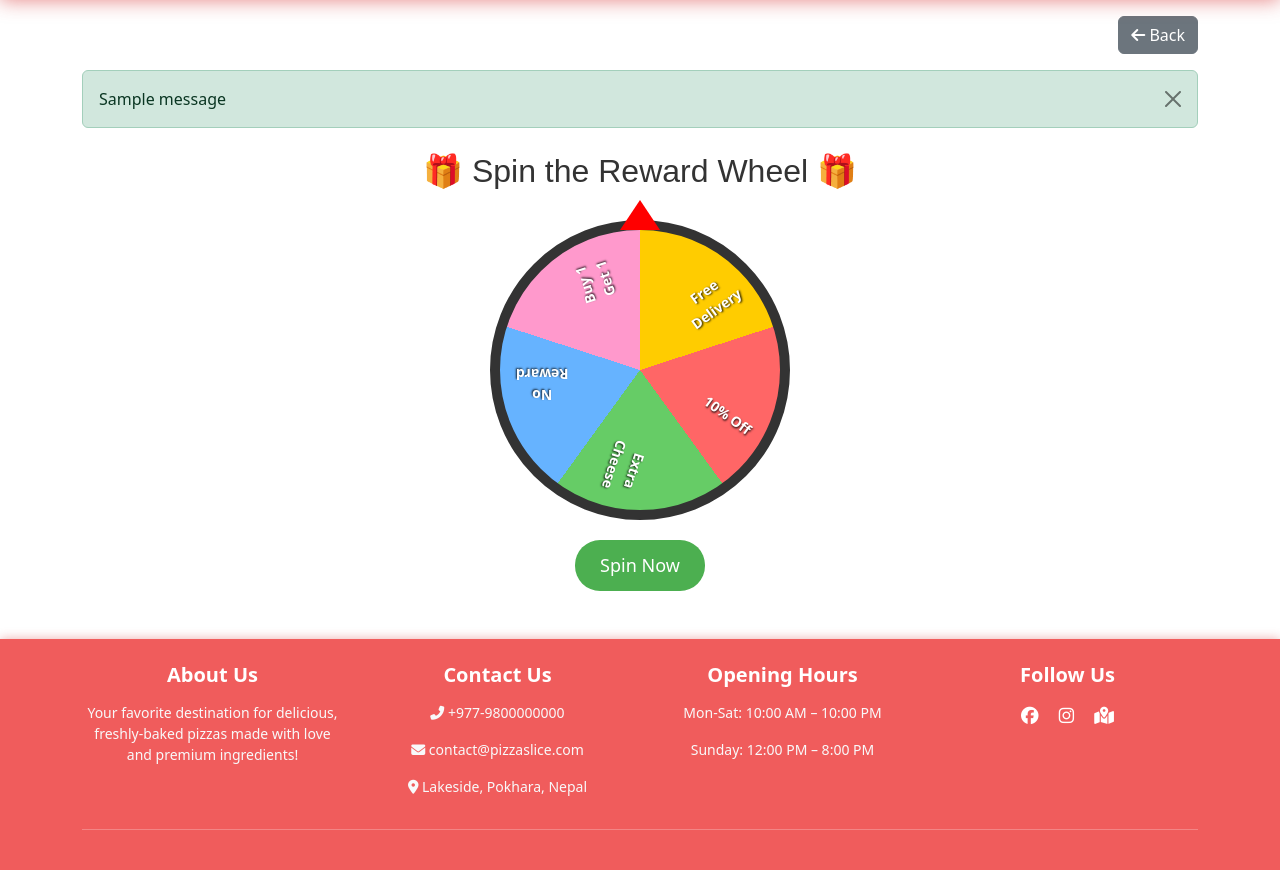
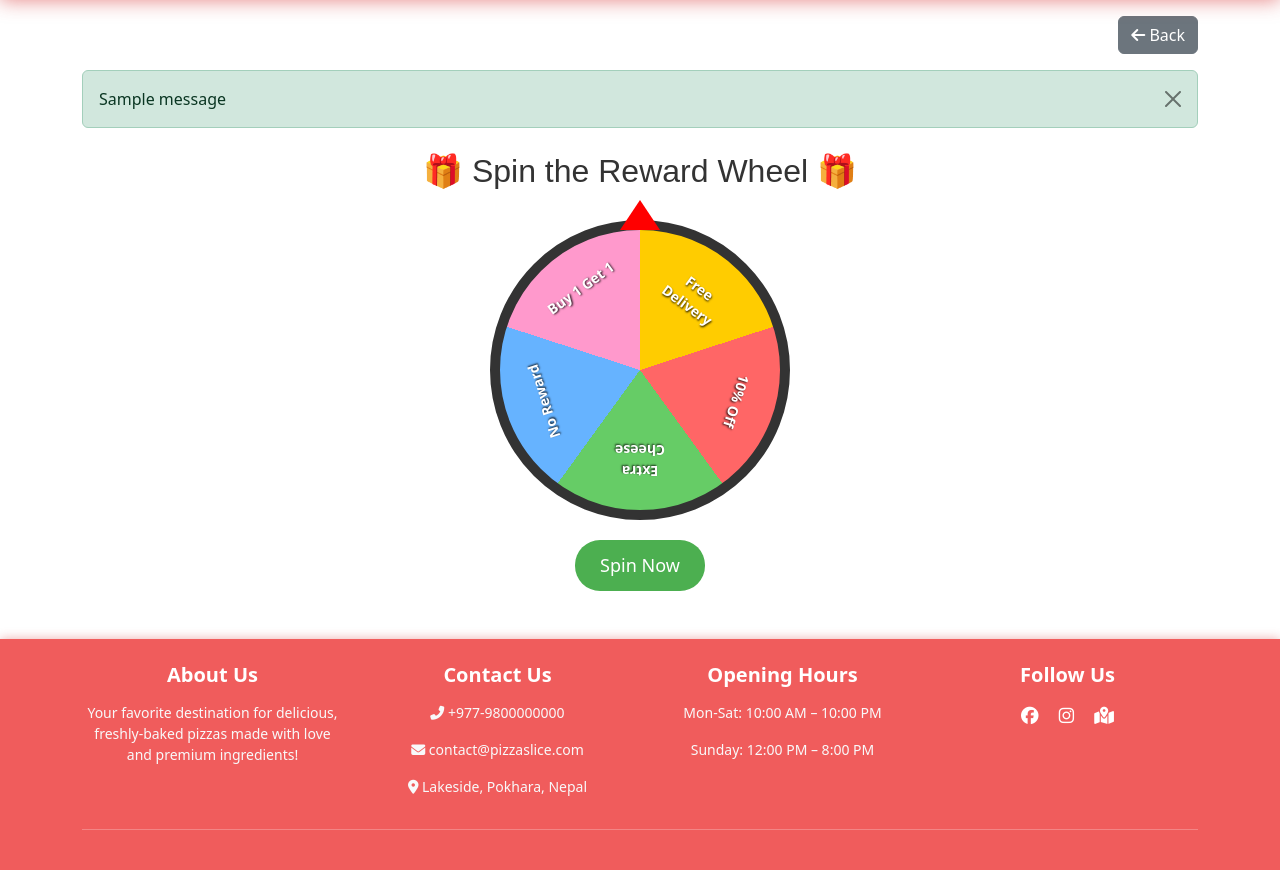
Before and after one commit to Sajani11/MyPizzaApp, a Flask app: page /spin in a window 1280 px wide. Shown: the part 56-926 px from the top of the page. Run offline with Flask 3, Linux system fonts and the light colour scheme; the visitor is signed in with stand-in values (Sample User, id 1); tables that the repository leaves empty hold one stand-in row (values such as "Sample post"); one stand-in notice (Sample message) is shown; some libraries are stand-ins or nearby versions.

Commit message:
Added: Updated the spin wheel

```diff
--- a/app.py
+++ b/app.py
@@ -576,7 +576,7 @@ def get_spin_reward():
     if count >= 1:
         return jsonify({'reward': 'Already Spun Today'})
 
-    reward = random.choice(['Free Pizza', '50% Off', 'Extra Cheese', 'No Reward', 'Buy 1 Get 1'])
+    reward = random.choice(['Free Delivery', '10% Off', 'Extra Cheese', 'No Reward', 'Buy 1 Get 1'])
     cursor.execute("INSERT INTO spin_rewards (user_id, reward) VALUES (%s, %s)", (user_id, reward))
     mysql.connection.commit()
 
--- a/templates/customize.html
+++ b/templates/customize.html
@@ -1,7 +1,7 @@
 {% extends "layout.html" %} {% block title %}Customize Pizza{% endblock %} {%
 block content %}
 <div class="container mt-5">
-  <h2 class="text-center mb-4">Customize Your {{ pizza[1] }}</h2>
+  <h2 class="text-center mb-4">Customize Your Pizza</h2>
 
   <form method="POST">
     <div class="mb-3">
--- a/templates/spin.html
+++ b/templates/spin.html
@@ -1,31 +1,32 @@
 {% extends "layout.html" %} {% block content %}
-<h2 style="text-align: center; font-family: 'Arial', sans-serif; color: #333">
+<h2 style="text-align: center; font-family: Arial, sans-serif; color: #333">
   🎁 Spin the Reward Wheel 🎁
 </h2>
 
 <div id="wheel-container">
   <div id="wheel">
-    <div class="segment" style="transform: rotate(0deg)">
+    <div class="segment" style="transform: rotate(36deg)">
       <span class="segment-label">Free Delivery</span>
     </div>
-    <div class="segment" style="transform: rotate(72deg)">
+    <div class="segment" style="transform: rotate(108deg)">
       <span class="segment-label">10% Off</span>
     </div>
-    <div class="segment" style="transform: rotate(144deg)">
+    <div class="segment" style="transform: rotate(180deg)">
       <span class="segment-label">Extra Cheese</span>
     </div>
-    <div class="segment" style="transform: rotate(216deg)">
+    <div class="segment" style="transform: rotate(252deg)">
       <span class="segment-label">No Reward</span>
     </div>
-    <div class="segment" style="transform: rotate(288deg)">
+    <div class="segment" style="transform: rotate(324deg)">
       <span class="segment-label">Buy 1 Get 1</span>
     </div>
     <div id="pointer"></div>
   </div>
-  <button id="spin-btn">Spin Now</button>
-  <div id="result"></div>
+  <button id="spin-btn" {% if message %}disabled{% endif %}>Spin Now</button>
+  <div id="result">{% if message %}{{ message }}{% endif %}</div>
 </div>
 
+{% if not message %}
 <script>
   const rewards = [
     "Free Delivery",
@@ -34,31 +35,70 @@
     "No Reward",
     "Buy 1 Get 1",
   ];
-  const angles = [0, 72, 144, 216, 288];
+  const angles = [36, 108, 180, 252, 324];
 
-  document.getElementById("spin-btn").addEventListener("click", () => {
+  const wheel = document.getElementById("wheel");
+  const spinBtn = document.getElementById("spin-btn");
+  const resultDiv = document.getElementById("result");
+
+  let currentAngle = 0;
+
+  spinBtn.addEventListener("click", () => {
+    spinBtn.disabled = true;
+
     fetch("/get-spin-reward")
       .then((res) => res.json())
       .then((data) => {
-        const reward = data.reward;
-        if (reward === "Already Spun Today") {
-          document.getElementById("result").innerText =
-            "You already spun today. Try again tomorrow!";
+        if (data.error) {
+          resultDiv.innerText = `⚠️ ${data.error}`;
+          spinBtn.disabled = false;
           return;
         }
+
+        const reward = data.reward;
+
+        if (reward === "Already Spun Today") {
+          resultDiv.innerText =
+            "⛔ You already spun today. Try again tomorrow!";
+          spinBtn.disabled = false;
+          return;
+        }
+
         const index = rewards.indexOf(reward);
-        const spinAngle = 360 * 5 + angles[index];
-        document.getElementById(
-          "wheel"
-        ).style.transform = `rotate(${spinAngle}deg)`;
-        setTimeout(() => {
-          document.getElementById(
-            "result"
-          ).innerText = `🎉 You won: ${reward} 🎉`;
-        }, 5200);
+        if (index === -1) {
+          resultDiv.innerText = "⚠️ Error: Reward not recognized.";
+          spinBtn.disabled = false;
+          return;
+        }
+
+        // Spin 5 full rotations + target angle + small randomness
+        const extraSpin = Math.floor(Math.random() * 30) - 15;
+        currentAngle += 360 * 5 + angles[index] + extraSpin;
+
+        wheel.style.transition = "transform 5s ease-out";
+        wheel.style.transform = `rotate(${currentAngle}deg)`;
+
+        wheel.addEventListener(
+          "transitionend",
+          () => {
+            // Keep labels upright
+            document.querySelectorAll(".segment-label").forEach((label) => {
+              label.style.transform = `rotate(${-currentAngle}deg)`;
+            });
+
+            resultDiv.innerText = `🎉 You won: ${reward} 🎉`;
+            spinBtn.disabled = false;
+          },
+          { once: true }
+        );
+      })
+      .catch(() => {
+        resultDiv.innerText = "⚠️ Network error. Please try again.";
+        spinBtn.disabled = false;
       });
   });
 </script>
+{% endif %}
 
 <style>
   #wheel-container {
@@ -67,12 +107,14 @@
   }
 
   #wheel {
-    width: 300px;
-    height: 300px;
+    width: 80vw;
+    max-width: 300px;
+    height: 80vw;
+    max-height: 300px;
     border-radius: 50%;
     border: 10px solid #333;
+    margin: 0 auto 20px;
     position: relative;
-    margin: 0 auto 20px;
     background: conic-gradient(
       #ffcc00 0% 20%,
       #ff6666 20% 40%,
@@ -80,28 +122,27 @@
       #66b3ff 60% 80%,
       #ff99cc 80% 100%
     );
-    transition: transform 5s ease-out;
   }
 
   .segment {
     position: absolute;
-    width: 50%;
-    height: 50%;
+    width: 100%;
+    height: 100%;
     top: 0;
-    left: 50%;
-    transform-origin: 0% 100%;
+    left: 0;
     display: flex;
     justify-content: center;
     align-items: center;
   }
 
   .segment-label {
-    transform: rotate(-36deg);
-    color: white;
+    position: absolute;
+    top: 10%;
     font-size: 14px;
     font-weight: bold;
+    color: white;
     text-shadow: 1px 1px 2px rgba(0, 0, 0, 0.8);
-    width: 60px;
+    width: 80px;
     text-align: center;
   }
 
@@ -138,7 +179,7 @@
     font-size: 20px;
     font-weight: bold;
     color: #333;
-    font-family: "Arial", sans-serif;
+    font-family: Arial, sans-serif;
   }
 </style>
 {% endblock %}
```
